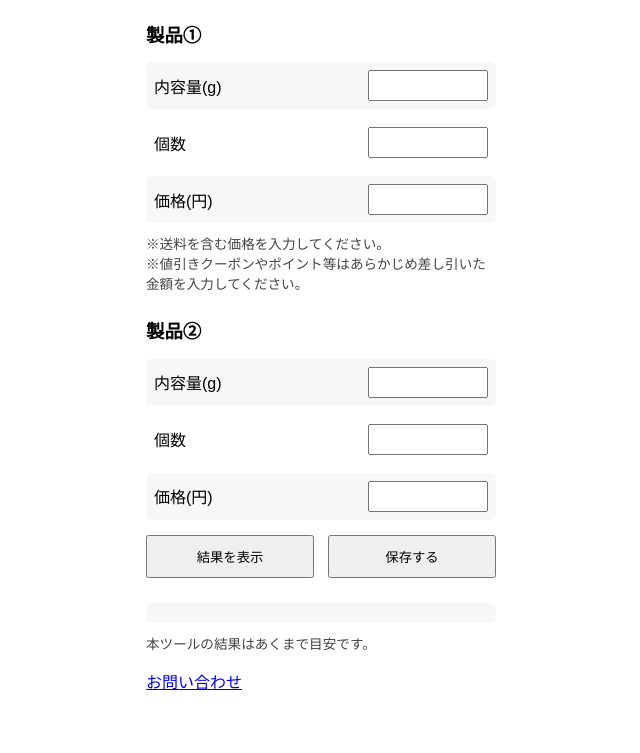
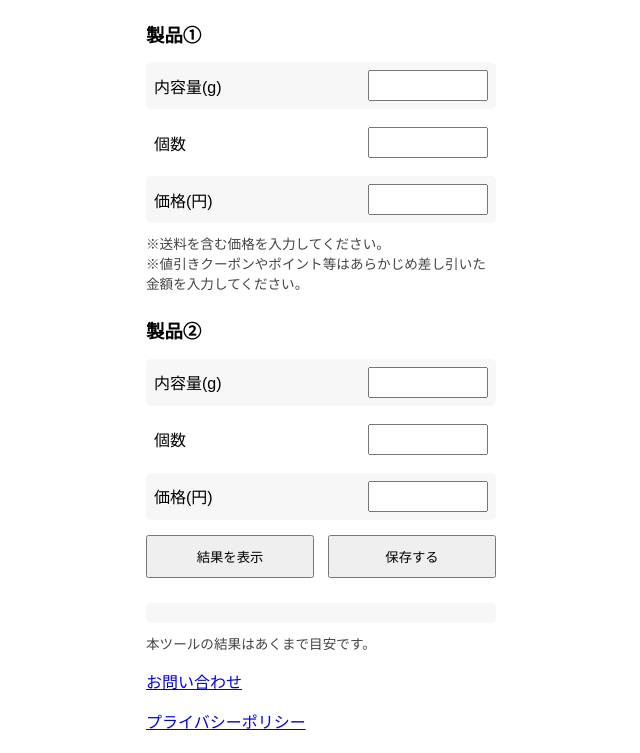
Before and after one commit to kirokugirl-lang/szg.index.html, a plain HTML site: page index.html in a window 1280 px wide. Shown: the part 53-806 px from the top of the page, without its empty margins (319-959 px from the left). Drawn offline with Linux system fonts and the light colour scheme.

Commit message:
Update index.html

```diff
--- a/index.html
+++ b/index.html
@@ -186,5 +186,7 @@ function saveData() {
     localStorage.setItem('detergentCalcData', JSON.stringify(data));
     alert('データを保存しました。');
 }
-</script><p><a href="contact.html">お問い合わせ</a></p></body>
+</script><p><a href="contact.html">お問い合わせ</a></p><footer>
+  <a href="/privacy.html">プライバシーポリシー</a>
+</footer></body>
 </html>
```
